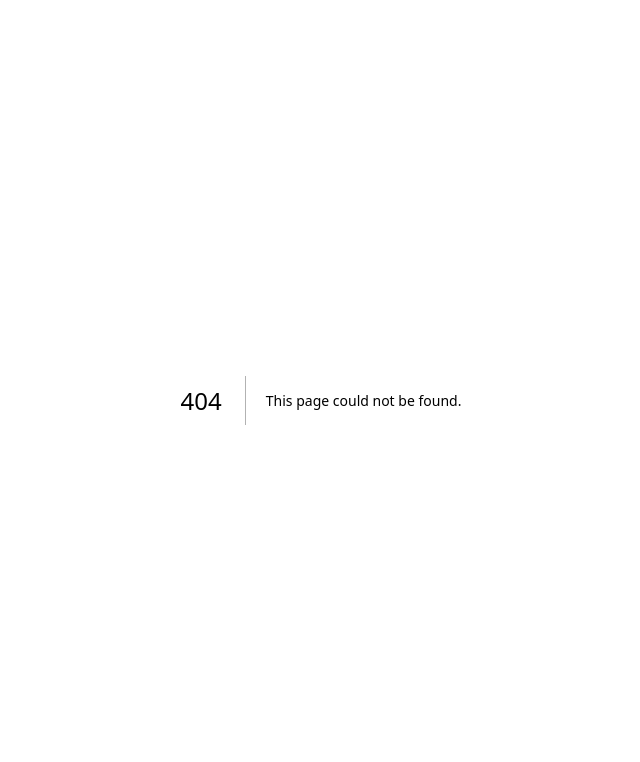
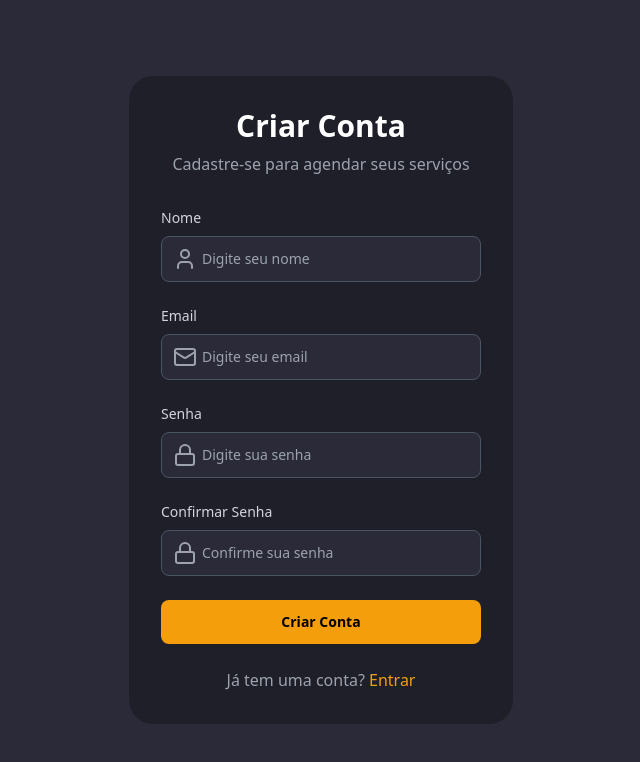
Before and after one commit to galvesb/barbermassagua, a Next.js app: page /register in a window 1280 px wide. Before the commit this address had no page. Shown: the top 762 px of the page, without its empty margins (319-959 px from the left). Built offline with nearby package versions, Linux system fonts and the light colour scheme.

Commit message:
criando login e register

```diff
--- /dev/null
+++ b/app/login/page.tsx
@@ -0,0 +1,81 @@
+'use client';
+
+import React, { useState } from 'react';
+import { Lock, Mail } from 'lucide-react';
+
+export default function Login() {
+  const [email, setEmail] = useState('');
+  const [password, setPassword] = useState('');
+  const [showPassword, setShowPassword] = useState(false);
+
+  const handleLogin = (e) => {
+    e.preventDefault();
+    // TODO: Implement login logic
+    window.location.href = '/';
+  };
+
+  return (
+    <div className="min-h-screen bg-[#2a2a38] flex items-center justify-center p-4">
+      <div className="w-full max-w-sm bg-[#1f1f29] rounded-3xl p-8 text-white">
+        <div className="text-center mb-8">
+          <h1 className="text-3xl font-bold mb-2">Bem-vindo</h1>
+          <p className="text-gray-400">Faça login para continuar</p>
+        </div>
+
+        <form onSubmit={handleLogin} className="space-y-6">
+          <div>
+            <label htmlFor="email" className="block text-sm font-medium text-gray-300 mb-2">
+              Email
+            </label>
+            <div className="relative">
+              <Mail className="absolute left-3 top-1/2 transform -translate-y-1/2 text-gray-400" />
+              <input
+                type="email"
+                id="email"
+                value={email}
+                onChange={(e) => setEmail(e.target.value)}
+                placeholder="Digite seu email"
+                className="w-full pl-10 pr-4 py-3 rounded-lg bg-[#2a2a38] border border-gray-600 text-white text-sm focus:outline-none focus:border-amber-500"
+              />
+            </div>
+          </div>
+
+          <div>
+            <label htmlFor="password" className="block text-sm font-medium text-gray-300 mb-2">
+              Senha
+            </label>
+            <div className="relative">
+              <Lock className="absolute left-3 top-1/2 transform -translate-y-1/2 text-gray-400" />
+              <input
+                type={showPassword ? "text" : "password"}
+                id="password"
+                value={password}
+                onChange={(e) => setPassword(e.target.value)}
+                placeholder="Digite sua senha"
+                className="w-full pl-10 pr-4 py-3 rounded-lg bg-[#2a2a38] border border-gray-600 text-white text-sm focus:outline-none focus:border-amber-500"
+              />
+              <button
+                type="button"
+                onClick={() => setShowPassword(!showPassword)}
+                className="absolute right-3 top-1/2 transform -translate-y-1/2 text-gray-400 hover:text-amber-500"
+              >
+                {showPassword ? 'Ocultar' : 'Mostrar'}
+              </button>
+            </div>
+          </div>
+
+          <button
+            type="submit"
+            className="w-full bg-amber-500 text-black py-3 rounded-lg font-bold text-sm hover:bg-amber-600 transition-colors"
+          >
+            Entrar
+          </button>
+
+          <div className="text-center text-gray-400">
+            <p>Não tem uma conta? <a href="/register" className="text-amber-500 hover:text-amber-600">Cadastre-se</a></p>
+          </div>
+        </form>
+      </div>
+    </div>
+  );
+}
--- /dev/null
+++ b/app/register/page.tsx
@@ -0,0 +1,123 @@
+'use client';
+
+import React, { useState } from 'react';
+import { Lock, Mail, User } from 'lucide-react';
+
+export default function Register() {
+  const [formData, setFormData] = useState({
+    name: '',
+    email: '',
+    password: '',
+    confirmPassword: ''
+  });
+
+  const handleChange = (e) => {
+    const { name, value } = e.target;
+    setFormData(prev => ({
+      ...prev,
+      [name]: value
+    }));
+  };
+
+  const handleRegister = (e) => {
+    e.preventDefault();
+    // TODO: Implement registration logic
+    window.location.href = '/login';
+  };
+
+  return (
+    <div className="min-h-screen bg-[#2a2a38] flex items-center justify-center p-4">
+      <div className="w-full max-w-sm bg-[#1f1f29] rounded-3xl p-8 text-white">
+        <div className="text-center mb-8">
+          <h1 className="text-3xl font-bold mb-2">Criar Conta</h1>
+          <p className="text-gray-400">Cadastre-se para agendar seus serviços</p>
+        </div>
+
+        <form onSubmit={handleRegister} className="space-y-6">
+          <div>
+            <label htmlFor="name" className="block text-sm font-medium text-gray-300 mb-2">
+              Nome
+            </label>
+            <div className="relative">
+              <User className="absolute left-3 top-1/2 transform -translate-y-1/2 text-gray-400" />
+              <input
+                type="text"
+                id="name"
+                name="name"
+                value={formData.name}
+                onChange={handleChange}
+                placeholder="Digite seu nome"
+                className="w-full pl-10 pr-4 py-3 rounded-lg bg-[#2a2a38] border border-gray-600 text-white text-sm focus:outline-none focus:border-amber-500"
+              />
+            </div>
+          </div>
+
+          <div>
+            <label htmlFor="email" className="block text-sm font-medium text-gray-300 mb-2">
+              Email
+            </label>
+            <div className="relative">
+              <Mail className="absolute left-3 top-1/2 transform -translate-y-1/2 text-gray-400" />
+              <input
+                type="email"
+                id="email"
+                name="email"
+                value={formData.email}
+                onChange={handleChange}
+                placeholder="Digite seu email"
+                className="w-full pl-10 pr-4 py-3 rounded-lg bg-[#2a2a38] border border-gray-600 text-white text-sm focus:outline-none focus:border-amber-500"
+              />
+            </div>
+          </div>
+
+          <div>
+            <label htmlFor="password" className="block text-sm font-medium text-gray-300 mb-2">
+              Senha
+            </label>
+            <div className="relative">
+              <Lock className="absolute left-3 top-1/2 transform -translate-y-1/2 text-gray-400" />
+              <input
+                type="password"
+                id="password"
+                name="password"
+                value={formData.password}
+                onChange={handleChange}
+                placeholder="Digite sua senha"
+                className="w-full pl-10 pr-4 py-3 rounded-lg bg-[#2a2a38] border border-gray-600 text-white text-sm focus:outline-none focus:border-amber-500"
+              />
+            </div>
+          </div>
+
+          <div>
+            <label htmlFor="confirmPassword" className="block text-sm font-medium text-gray-300 mb-2">
+              Confirmar Senha
+            </label>
+            <div className="relative">
+              <Lock className="absolute left-3 top-1/2 transform -translate-y-1/2 text-gray-400" />
+              <input
+                type="password"
+                id="confirmPassword"
+                name="confirmPassword"
+                value={formData.confirmPassword}
+                onChange={handleChange}
+                placeholder="Confirme sua senha"
+                className="w-full pl-10 pr-4 py-3 rounded-lg bg-[#2a2a38] border border-gray-600 text-white text-sm focus:outline-none focus:border-amber-500"
+              />
+            </div>
+          </div>
+
+          <button
+            type="submit"
+            className="w-full bg-amber-500 text-black py-3 rounded-lg font-bold text-sm hover:bg-amber-600 transition-colors"
+          >
+            Criar Conta
+          </button>
+
+          <div className="text-center text-gray-400">
+            <p>Já tem uma conta? <a href="/login" className="text-amber-500 hover:text-amber-600">Entrar</a></p>
+          </div>
+        </form>
+      </div>
+    </div>
+  );
+}
```
